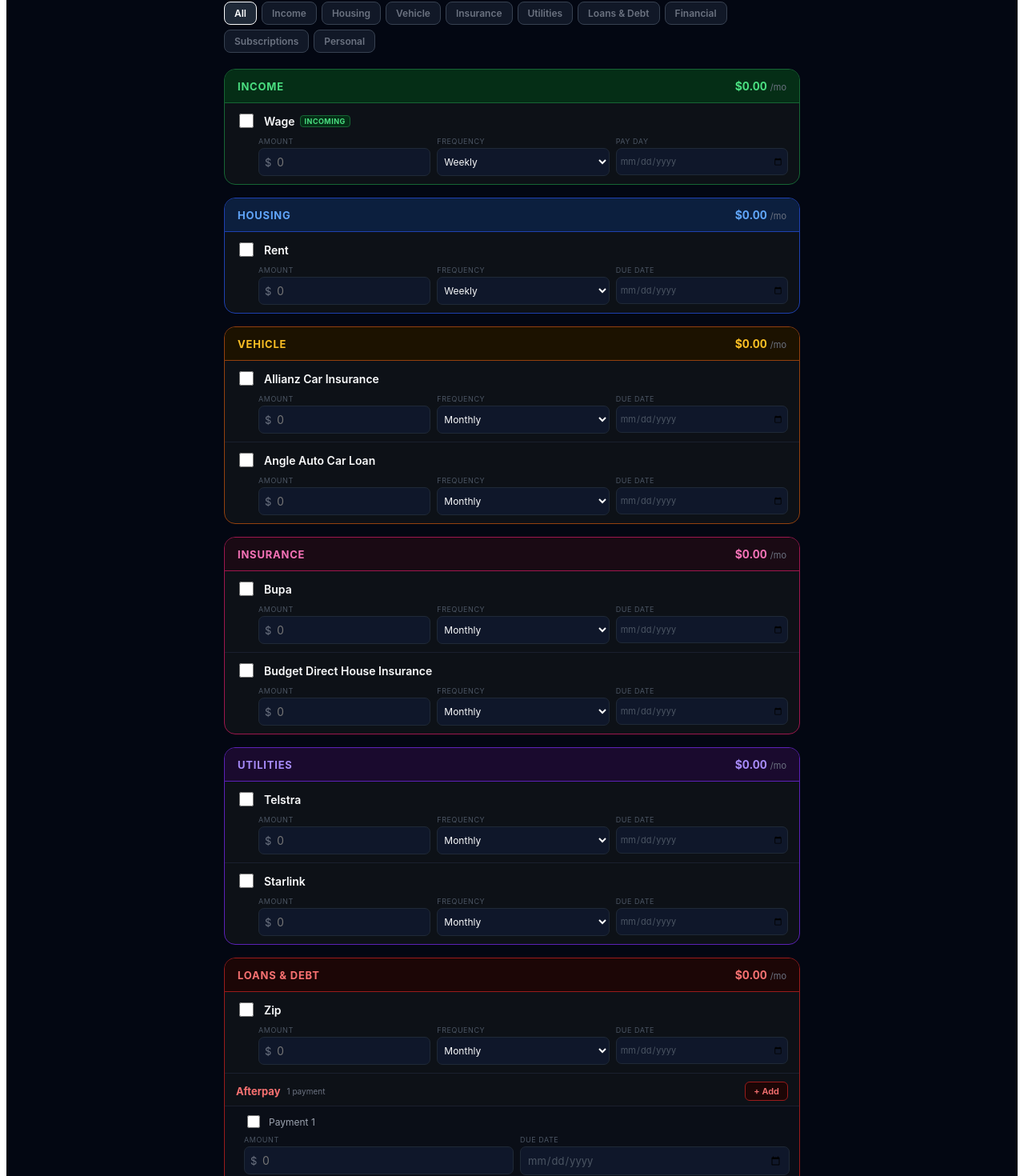
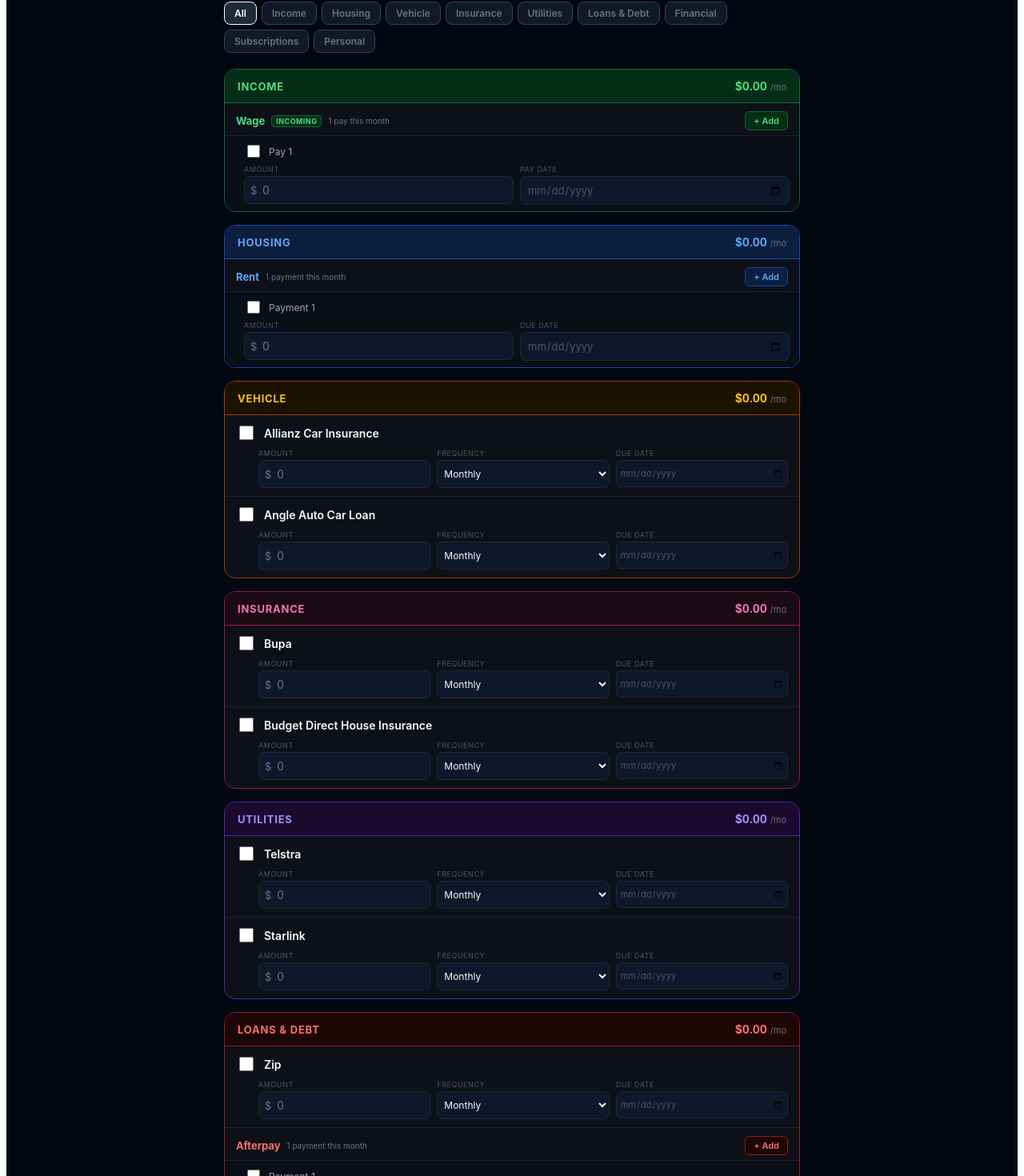
Before and after one commit to jdh29/Monthly-Budget, a React (Vite) app: page / in a window 1280 px wide. Shown: the part 220-1690 px from the top of the page at 80% size. Built offline with nearby package versions, Linux system fonts and the light colour scheme.

Commit message:
Update App.jsx

```diff
--- a/src/App.jsx
+++ b/src/App.jsx
@@ -14,8 +14,8 @@ const fmt = (n) =>
   new Intl.NumberFormat("en-AU", { style: "currency", currency: "AUD", minimumFractionDigits: 2, maximumFractionDigits: 2 }).format(n || 0);
 
 const DEFAULT_ITEMS = [
-  { id: "wage",          label: "Wage",                         category: "Income",        defaultFreq: "Weekly",       isIncome: true },
-  { id: "rent",          label: "Rent",                         category: "Housing",       defaultFreq: "Weekly" },
+  { id: "wage",          label: "Wage",                         category: "Income",        defaultFreq: "Weekly",       isIncome: true, multiDate: true },
+  { id: "rent",          label: "Rent",                         category: "Housing",       defaultFreq: "Weekly",       multiDate: true },
   { id: "allianz",       label: "Allianz Car Insurance",        category: "Vehicle",       defaultFreq: "Monthly" },
   { id: "angle_auto",    label: "Angle Auto Car Loan",          category: "Vehicle",       defaultFreq: "Monthly" },
   { id: "bupa",          label: "Bupa",                         category: "Insurance",     defaultFreq: "Monthly" },
@@ -25,8 +25,8 @@ const DEFAULT_ITEMS = [
   { id: "zip",           label: "Zip",                          category: "Loans & Debt",  defaultFreq: "Monthly" },
   { id: "afterpay",      label: "Afterpay",                     category: "Loans & Debt",  defaultFreq: "Fortnightly", multiDate: true },
   { id: "latitude",      label: "Latitude",                     category: "Loans & Debt",  defaultFreq: "Monthly" },
-  { id: "personal_loan", label: "Personal Loan",                category: "Loans & Debt",  defaultFreq: "Fortnightly" },
-  { id: "savings",       label: "Savings",                      category: "Financial",     defaultFreq: "Weekly" },
+  { id: "personal_loan", label: "Personal Loan",                category: "Loans & Debt",  defaultFreq: "Fortnightly", multiDate: true },
+  { id: "savings",       label: "Savings",                      category: "Financial",     defaultFreq: "Weekly",       multiDate: true },
   { id: "apple_one",     label: "Apple One",                    category: "Subscriptions", defaultFreq: "Monthly" },
   { id: "audible",       label: "Audible",                      category: "Subscriptions", defaultFreq: "Monthly" },
   { id: "youtube",       label: "YouTube",                      category: "Subscriptions", defaultFreq: "Monthly" },
@@ -337,24 +337,28 @@ export default function BudgetTracker() {
 
                 if (item.multiDate) {
                   const apTotal = item.payments.reduce((s, p) => s + (parseFloat(p.amount) || 0), 0);
-                  const allPaid = item.payments.length > 0 && item.payments.every(p => p.paid);
+                  const allDone = item.payments.length > 0 && item.payments.every(p => p.paid);
+                  const entryLabel = isIncome ? "Pay" : "Payment";
+                  const dateLabel = isIncome ? "Pay Date" : "Due Date";
+                  const doneLabel = isIncome ? "RECV'D" : "PAID";
                   return (
                     <div key={item.id} style={{ borderTop: idx > 0 ? "1px solid #1a1f2e" : "none" }}>
-                      <div style={{ display: "flex", justifyContent: "space-between", alignItems: "center", padding: "10px 14px 6px", background: allPaid ? "rgba(74,222,128,0.04)" : "transparent" }}>
+                      <div style={{ display: "flex", justifyContent: "space-between", alignItems: "center", padding: "10px 14px 6px", background: allDone ? "rgba(74,222,128,0.04)" : "transparent" }}>
                         <div style={{ display: "flex", alignItems: "center", gap: 8, flexWrap: "wrap" }}>
                           <span style={{ fontSize: 13, fontWeight: 700, color: meta.color }}>{item.label}</span>
-                          <span style={{ fontSize: 10, color: "#6b7280" }}>{item.payments.length} payment{item.payments.length !== 1 ? "s" : ""}</span>
+                          {isIncome && <span style={{ fontSize: 9, fontWeight: 700, color: "#4ade80", background: "#052e16", border: "1px solid #166534", padding: "1px 5px", borderRadius: 4, letterSpacing: "0.05em" }}>INCOMING</span>}
+                          <span style={{ fontSize: 10, color: "#6b7280" }}>{item.payments.length} {entryLabel.toLowerCase()}{item.payments.length !== 1 ? "s" : ""} this month</span>
                           {apTotal > 0 && <span style={{ fontSize: 11, color: "#f9fafb", fontVariantNumeric: "tabular-nums" }}>= {fmt(apTotal)}</span>}
                         </div>
-                        <button onClick={() => addPayment(item.id)} style={{ background: "#1c0606", border: `1px solid ${meta.border}`, color: meta.color, padding: "4px 10px", borderRadius: 6, fontSize: 11, fontWeight: 600, cursor: "pointer", fontFamily: "inherit", whiteSpace: "nowrap" }}>+ Add</button>
+                        <button onClick={() => addPayment(item.id)} style={{ background: meta.bg, border: `1px solid ${meta.border}`, color: meta.color, padding: "4px 10px", borderRadius: 6, fontSize: 11, fontWeight: 600, cursor: "pointer", fontFamily: "inherit", whiteSpace: "nowrap" }}>+ Add</button>
                       </div>
                       {item.payments.map((p, pi) => (
                         <div key={p.id} style={{ padding: "8px 12px 8px 24px", background: p.paid ? "rgba(74,222,128,0.04)" : "#0a0e17", borderTop: "1px solid #1a1f2e", opacity: p.paid ? 0.6 : 1 }}>
                           <div style={{ display: "flex", alignItems: "center", justifyContent: "space-between", marginBottom: 6 }}>
                             <div style={{ display: "flex", alignItems: "center", gap: 8 }}>
                               <input type="checkbox" checked={p.paid} onChange={e => updatePayment(item.id, p.id, "paid", e.target.checked)} style={{ width: 16, height: 16, accentColor: meta.color, cursor: "pointer" }} />
-                              <span style={{ fontSize: 12, color: p.paid ? "#6b7280" : "#9ca3af", textDecoration: p.paid ? "line-through" : "none" }}>Payment {pi + 1}</span>
-                              {p.paid && <span style={{ fontSize: 10, fontWeight: 700, color: "#4ade80", background: "#052e16", padding: "1px 5px", borderRadius: 4 }}>PAID</span>}
+                              <span style={{ fontSize: 12, color: p.paid ? "#6b7280" : "#9ca3af", textDecoration: p.paid ? "line-through" : "none" }}>{entryLabel} {pi + 1}</span>
+                              {p.paid && <span style={{ fontSize: 10, fontWeight: 700, color: "#4ade80", background: "#052e16", padding: "1px 5px", borderRadius: 4 }}>{doneLabel}</span>}
                             </div>
                             {item.payments.length > 1 && (
                               <button onClick={() => removePayment(item.id, p.id)} style={{ background: "none", border: "none", color: "#6b7280", fontSize: 18, cursor: "pointer", padding: "0 4px", lineHeight: 1 }}>×</button>
@@ -371,7 +375,7 @@ export default function BudgetTracker() {
                               </div>
                             </div>
                             <div>
-                              <div style={{ fontSize: 9, color: "#4b5563", marginBottom: 3, textTransform: "uppercase", letterSpacing: "0.06em" }}>Due Date</div>
+                              <div style={{ fontSize: 9, color: "#4b5563", marginBottom: 3, textTransform: "uppercase", letterSpacing: "0.06em" }}>{dateLabel}</div>
                               <input type="date" value={p.dueDate} onChange={e => updatePayment(item.id, p.id, "dueDate", e.target.value)}
                                 style={{ width: "100%", padding: "8px", background: "#0f172a", border: "1px solid #1f2937", borderRadius: 7, color: p.dueDate ? "#f9fafb" : "#4b5563", fontSize: 13, fontFamily: "inherit", outline: "none", boxSizing: "border-box" }}
                                 onFocus={e => e.target.style.borderColor = meta.color} onBlur={e => e.target.style.borderColor = "#1f2937"} />
```
